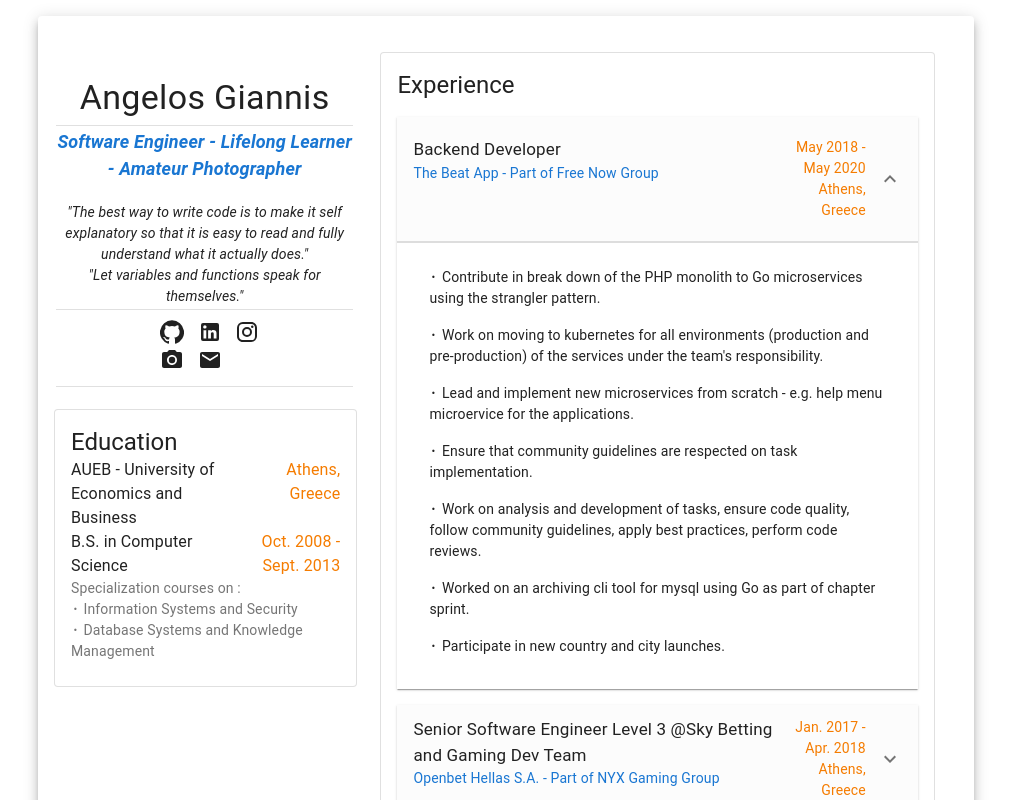
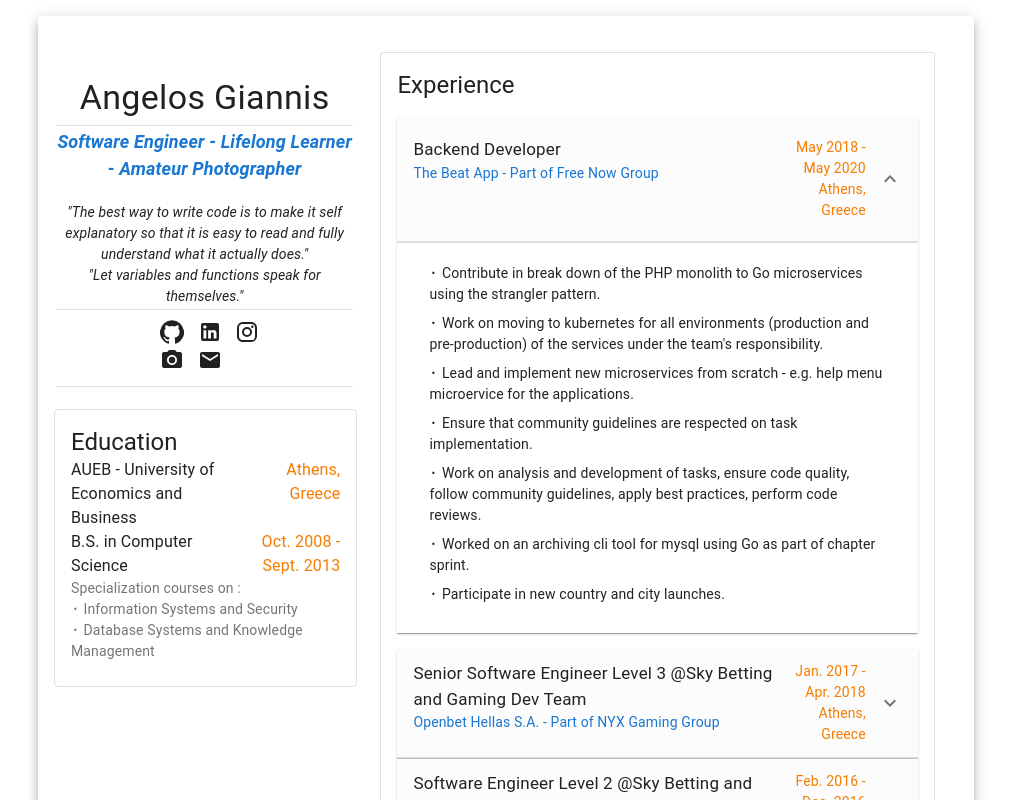
Before and after one commit to eujoy/mycv, a React (Create React App) app: page / in a window 1280 px wide. Both pictures are taken after a click on the button 791 px from the left and 156 px from the top of the page. Shown: the top 800 px of the page, without its empty margins (134-1145 px from the left). Built offline with nearby package versions, Linux system fonts and the light colour scheme.

Commit message:
Fix margins in experience

```diff
--- a/src/components/profile/experience.js
+++ b/src/components/profile/experience.js
@@ -74,7 +74,11 @@ const styles = theme => ({
     listItemContent: {
         textAlign: "left",
         fontSize: theme.typography.pxToRem(14),
-    }
+    },
+    listItemElement: {
+        marginTop: "0px",
+        marginBottom: "0px",
+    },
 });
 
 class Experience extends React.Component {
@@ -131,8 +135,9 @@ class Experience extends React.Component {
                                                     var primary = <Typography className={classes.listItemContent}>{bull} {content.primary}</Typography>
 
                                                     return (
-                                                        <ListItem>
+                                                        <ListItem className={classes.listItemElement}>
                                                             <ListItemText
+                                                                className={classes.listItemElement}
                                                                 primary={primary}
                                                                 secondary={content.secondary !== "" ? content.secondary : null}
                                                             />
```
